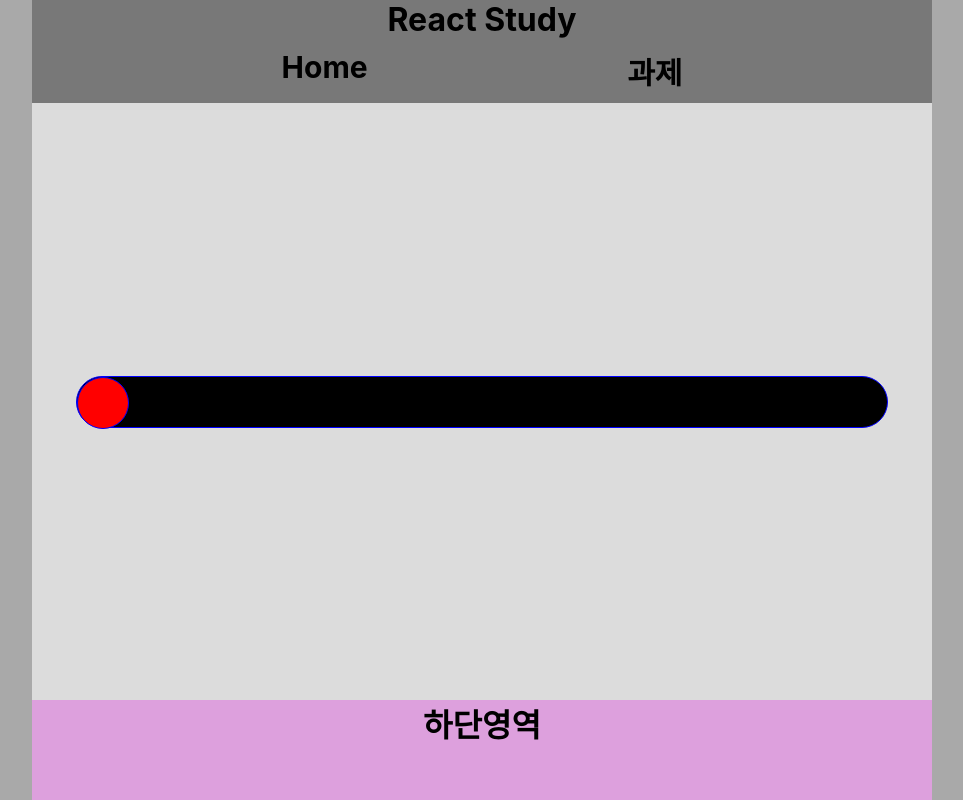
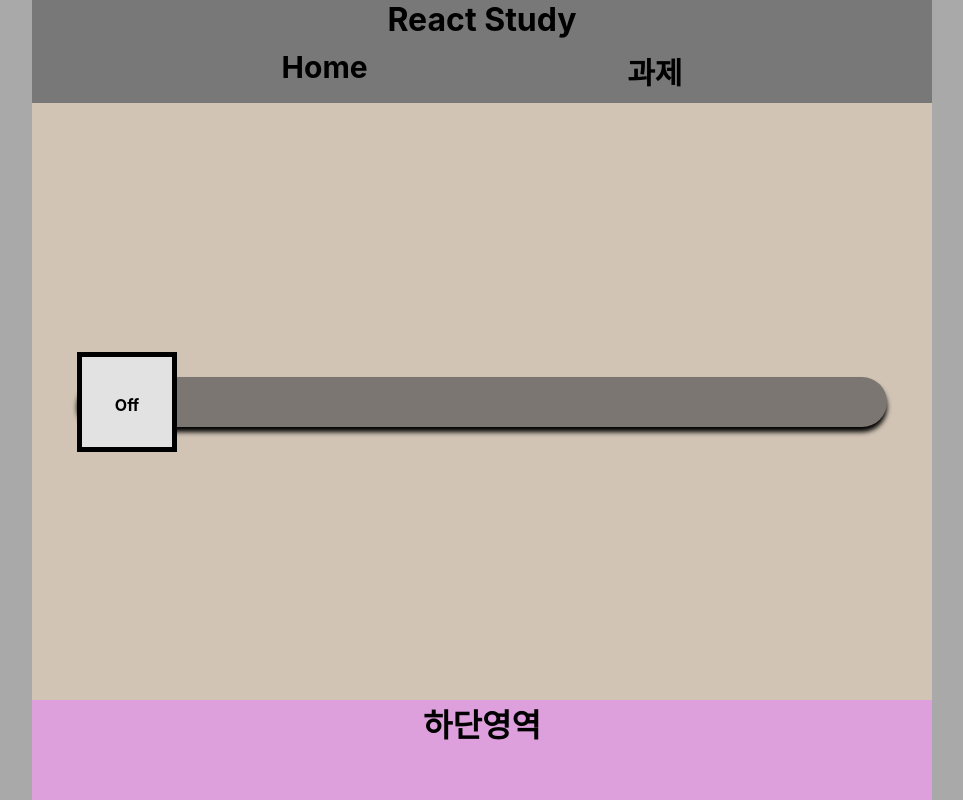
Before and after one commit to limdumb/React-Study, a React (Create React App) app: page /OnOff in a window 1280 px wide. Shown: the whole page, without its empty margins (158-1121 px from the left). Built offline with nearby package versions, Linux system fonts and the light colour scheme.

Commit message:
[Design,Feat] css 색,트랜지션추가 및 alert,on,off 구현

```diff
--- a/src/App.css
+++ b/src/App.css
@@ -98,7 +98,7 @@ body{
 /********************************메인영역css********************************/
 .Main{
     /* 상위 App클래스로인한 정렬속성 */
-    background-color: #dcdcdc;
+    background-color: #d1c4b5;
     flex: 1;
     /* 자식요소 가운데정렬 */
     display: flex;
@@ -113,4 +113,37 @@ body{
 .test{
     position: relative;
     position: absolute;
-}
+    box-sizing: border-box;
+    background-color: darkgray;}
+
+
+/******************************** On/Off css********************************/
+.OnOff_div{
+    position: relative;
+    /* border : 0px solid black; */
+    box-shadow: 0px 5px 5px 0px black;
+    width : 90%;
+    height : 50px;
+    border-radius: 50px;}
+
+.OnOff_span{
+    position: absolute;
+    display : block;
+    background-color : #e2e2e2;
+    border : 5px solid black;
+    width : 100px;
+    height : 100px;
+    box-sizing: border-box;
+    top: -50%;
+    border-radius: 0;
+    transition: 1.5s ease-out;}
+
+.OnOff_span p{
+    line-height: 4.1;
+    font-weight: bold;
+    background-color: none;}
+
+.stap1{
+    transform: scale(2) translate(350px, 0);
+    background-color: #00a5fa;
+    border-radius: 50%;}
--- a/src/component/nav_Button/OnOff.jsx
+++ b/src/component/nav_Button/OnOff.jsx
@@ -1,4 +1,7 @@
+import { useState } from "react";
 import styled from "styled-components";
+import classNames from "classnames";
+
 /*
 1. 기본적인 toggle형태의 모습을갖는다
 2. Click시 toggle버튼의 원형이 움직인다
@@ -8,32 +11,25 @@ import styled from "styled-components";
 
 
 function Onoff(){
+    const [Event, setEvent] = useState(false);
+
+
+    const CK = ()=>{
+
+        if(Event === false){
+            setTimeout(()=>{
+                alert("[ 그 코딩실력에 잠이와? TIL은 썼니? ]");
+            },1600);
+        }
+        setEvent(!Event);
+
+    }
     return(
         <>
-           <Styleddiv>
-                <Styledspan></Styledspan>
-           </Styleddiv>
+           <div className="OnOff_div" style={{backgroundColor : Event ? "#00649d":'#7c7673'}}>
+                <span className={classNames("OnOff_span", {"stap1" : Event})} onClick={CK}><p>{Event ? "ON" : "Off"}</p></span>
+           </div>
         </>
     )
 }
-
-const Styleddiv = styled.div`
-    position: relative;
-    background-color : black;
-    border : 1px solid blue;
-    width : 90%;
-    height : 50px;
-    border-radius: 50px;
-`
-const Styledspan = styled.span`
-    position: absolute;
-    display : block;
-    background-color : red;
-    border : 1px solid blue;
-    width : 50px;
-    height : 50px;
-    border-radius: 50px;
-
-`
-
 export default Onoff;
```
